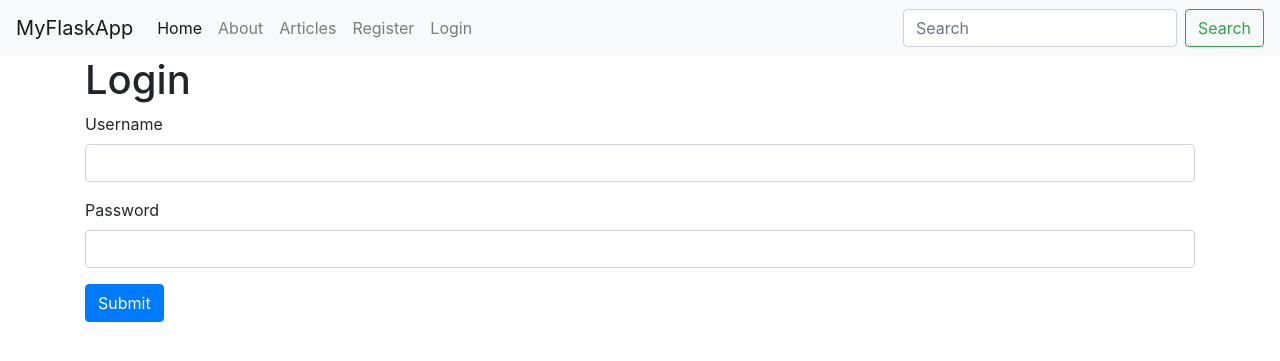
After one commit to masterpiece00/simpleFlaskApp, a Flask app: template app/templates/login.html in a window 1280 px wide. The commit adds this page. Shown: the top 361 px of the page. Run offline with Flask 2, Linux system fonts and the light colour scheme; the template is opened without the code that fills it, so the values that code supplies are empty; some libraries are stand-ins or nearby versions.

Commit message:
Added new opportunities: Log in, Log out, Dashboard/Dashboard access permission

```diff
--- a/app/app.py
+++ b/app/app.py
@@ -3,12 +3,13 @@ from data import Articles
 from flask_mysqldb import MySQL
 from wtforms import Form, StringField, TextAreaField, PasswordField, validators
 from passlib.hash import sha256_crypt
+from functools import wraps
 
 app = Flask(__name__)
 app.debug = True
 
 # Config MySQL
-app.config['MYSQL_HOST'] = '10.0.2.15'
+app.config['MYSQL_HOST'] = 'localhost'
 app.config['MYSQL_USER'] = 'root'
 app.config['MYSQL_PASSWORD'] = '123123'
 app.config['MYSQL_DB'] = 'myflaskapp'
@@ -18,22 +19,27 @@ mysql = MySQL(app)
 
 Articles = Articles()
 
+# Home
 @app.route('/')
 def home():
 	return render_template('home.html')
 
+# About
 @app.route('/about')
 def about():
 	return render_template('about.html')
 
+# Articles
 @app.route('/articles')
 def articles():
 	return render_template('articles.html', articles=Articles)
 
+# Single Article
 @app.route('/article/<string:id>/')
 def article(id):
 	return render_template('article.html', id=id)
 
+# Register Form Class
 class RegisterForm(Form):
 	name = StringField('Name', [validators.Length(min=1, max=50)])
 	username = StringField('Username', [validators.Length(min=4, max=25)])
@@ -44,6 +50,7 @@ class RegisterForm(Form):
 		])
 	confirm = PasswordField('Confirm Password')
 
+# User register
 @app.route('/register', methods=['POST', 'GET'])
 def register():
 	form = RegisterForm(request.form)
@@ -57,7 +64,7 @@ def register():
 		cur = mysql.connection.cursor()
 
 		# Execute query
-		cur.execute("INSERT INTO users(name, email, username, password) VALUES(%s, %s, %s, %s" % (name, email, username, password))
+		cur.execute("INSERT INTO users(name, email, username, password) VALUES(%s, %s, %s, %s)", (name, email, username, password))
 
 		# Commit to DB
 		mysql.connection.commit()
@@ -67,8 +74,70 @@ def register():
 
 		flash('You are now registered and can log in', 'success')
 
-		redirect(url_for('index'))
+		redirect(url_for('login'))
 	return render_template('register.html', form=form)
+
+# User Login
+@app.route('/login', methods=['GET', 'POST'])
+def login():
+	if request.method == 'POST':
+		# Get Form Fields
+		username = request.form['username']
+		password_candidate = request.form['password']
+
+		# Create cursor
+		cur = mysql.connection.cursor()
+
+		# Get user by username
+		result = cur.execute("SELECT * FROM users WHERE username = %s", [username])
+
+		if result > 0:
+			# Get stored hash
+			data = cur.fetchone()
+			password = data['password']
+
+			# Compare passwords
+			if sha256_crypt.verify(password_candidate, password):
+				# Passed
+				session['logged_in'] = True
+				session['username'] = username
+
+				flash('You are now logged in', 'success')
+				return redirect(url_for('dashboard'))
+			else:
+				error = 'Invalid login'
+				return render_template('login.html', error=error)
+				# Close connection
+			cur.close()
+		else:
+			error = 'Username not found'
+			return render_template('login.html', error=error)
+
+	return render_template('login.html')
+
+# Check if user logged in
+def is_logged_in(f):
+	@wraps(f)
+	def wrap(*args, **kwargs):
+		if 'logged_in' in session:
+			return f(*args, **kwargs)
+		else:
+			flash('Unauthorized. Please, log in', 'danger')
+			return redirect(url_for('login'))
+	return wrap
+
+# Logout
+@app.route('/logout')
+def logout():
+	session.clear()
+	flash('You are logged out', 'success')
+	return redirect(url_for('login'))
+
+# Dashboard
+@app.route('/dashboard')
+@is_logged_in
+def dashboard():
+	return render_template('dashboard.html')
 
 if __name__ == '__main__':
 	app.secret_key = 'secret123'
--- /dev/null
+++ b/app/templates/dashboard.html
@@ -0,0 +1,5 @@
+{% extends 'layout.html' %}
+
+{% block body %}
+	<h1>Dashboard <small>Welcome {{session.username}}</small></h1>
+{% endblock %}
--- a/app/templates/includes/_messages.html
+++ b/app/templates/includes/_messages.html
@@ -5,3 +5,11 @@
 		{% endfor %}
 	{% endif %}
 {% endwith %}
+
+{% if error %}
+	<div class="alert alert-danger">{{ error }}</div>
+{% endif %}
+
+{% if msg %}
+	<div class="alert alert-success">{{ msg }}</div>
+{% endif %}
--- a/app/templates/includes/_navbar.html
+++ b/app/templates/includes/_navbar.html
@@ -15,9 +15,21 @@
       <li class="nav-item">
         <a class="nav-link" href="/articles">Articles</a>
       </li>
-      <li class="nav-item">
-        <a class="nav-link" href="/register">Register</a>
-      </li>
+      {% if section.logged_in %}
+        <li class="nav-item">
+          <a class="nav-link" href="/dashboard">Dashboard</a>
+        </li>
+        <li class="nav-item">
+          <a class="nav-link" href="/login">Logout</a>
+        </li>
+      {% else: %}
+        <li class="nav-item">
+          <a class="nav-link" href="/register">Register</a>
+        </li>
+        <li class="nav-item">
+          <a class="nav-link" href="/login">Login</a>
+        </li>
+      {% endif %}
     </ul>
     <form class="form-inline my-2 my-lg-0">
       <input class="form-control mr-sm-2" type="search" placeholder="Search" aria-label="Search">
--- /dev/null
+++ b/app/templates/login.html
@@ -0,0 +1,22 @@
+{% extends 'layout.html' %}
+
+{% block body %}
+	<h1>Login</h1>
+	<form action="" method="POST">
+		<div class="form-group">
+			<label>
+				Username
+			</label>
+			<input type="text" name="username" class="form-control" value={{request.form.user}}>
+		</div>
+		<div class="form-group">
+			<label>
+				Password
+			</label>
+			<input type="password" name="password" class="form-control" value={{request.form.password}}>
+		</div>
+		<p>
+			<input type="submit" value="Submit" class="btn btn-primary">
+		</p>
+	</form>
+{% endblock %}
--- a/app/templates/register.html
+++ b/app/templates/register.html
@@ -19,6 +19,8 @@
 		<div class="form-group">
 			{{ render_field(form.confirm, class_="form-control") }}
 		</div>
-		<p><input type="submit" value="Submit" class="btn btn-primary"></p>
+		<p>
+			<input type="submit" value="Submit" class="btn btn-primary">
+		</p>
 	</form>
 {% endblock %}
```
